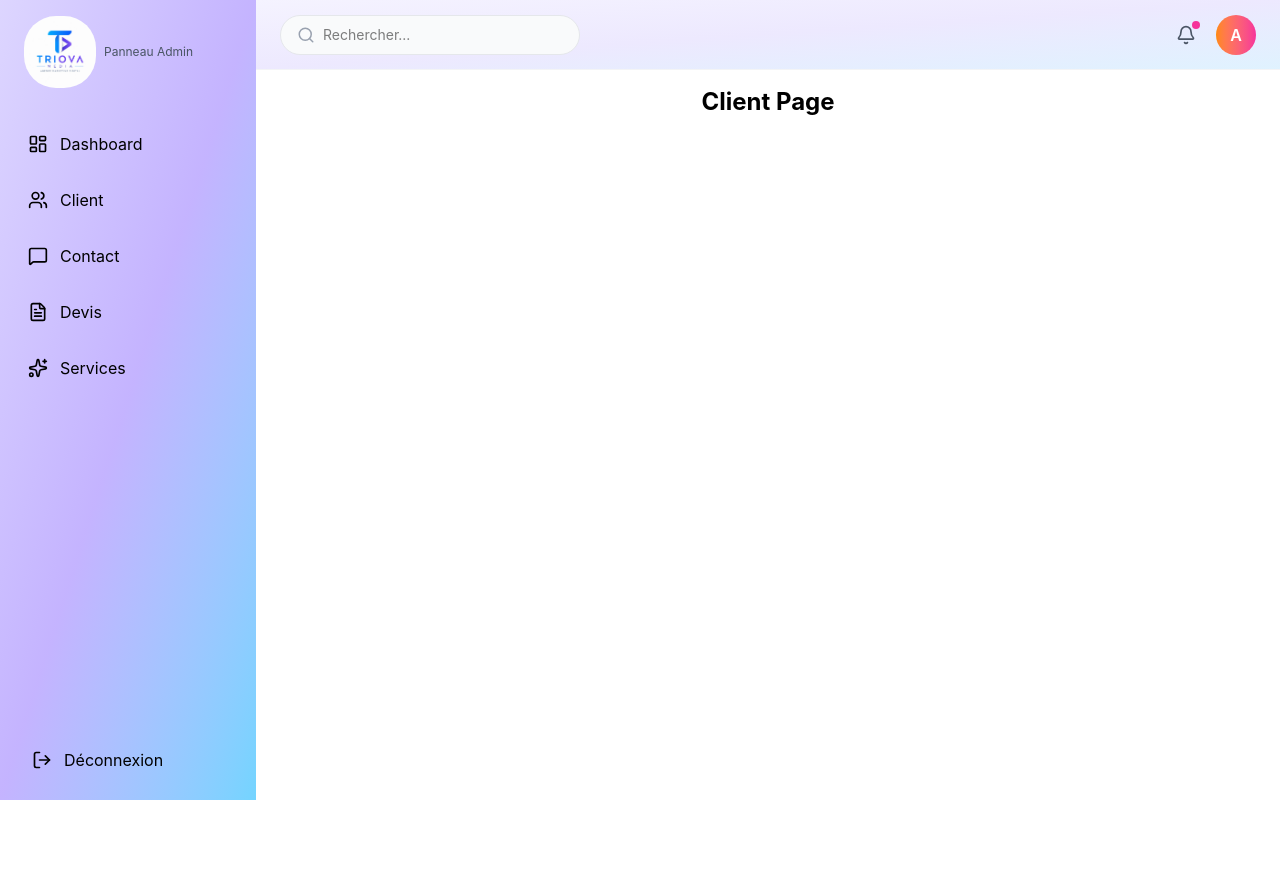
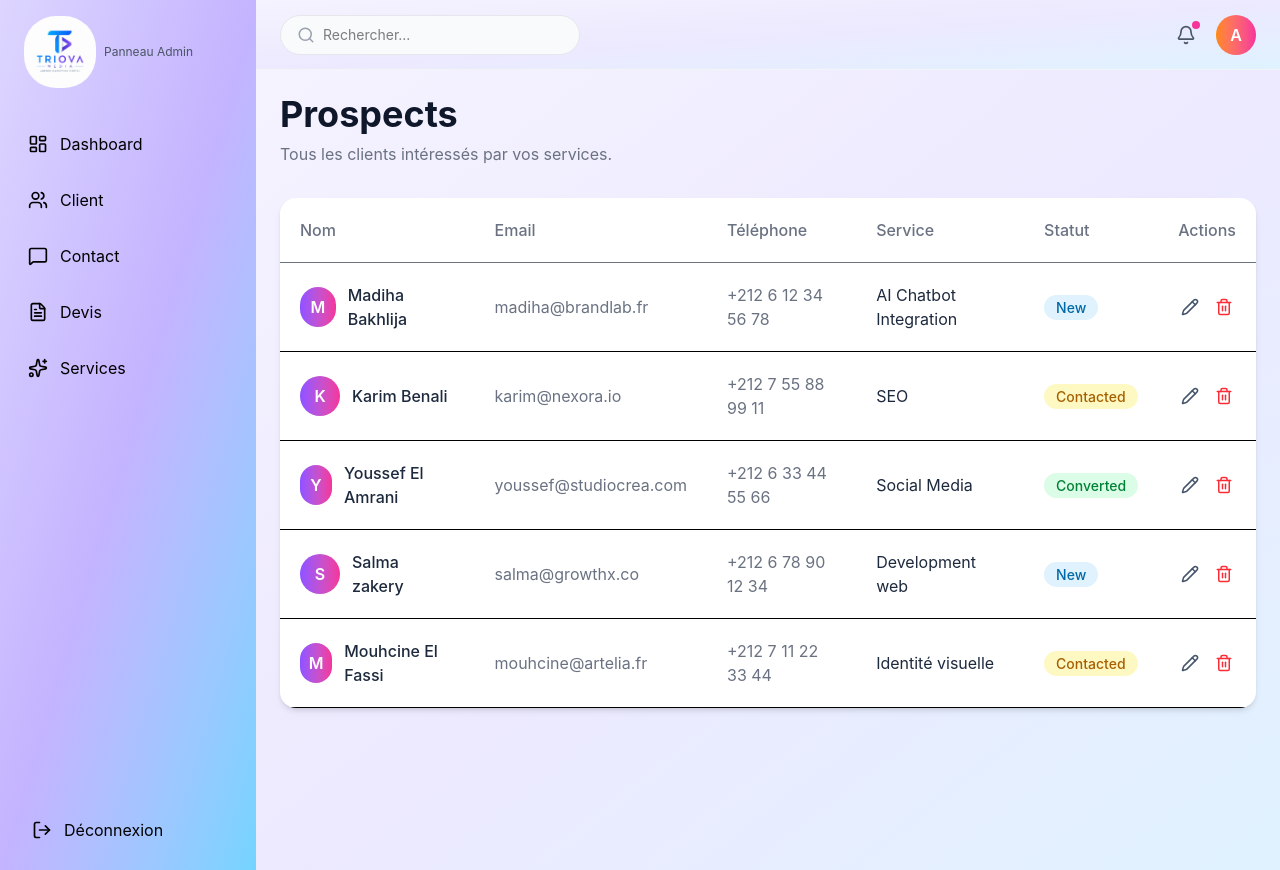
Before and after one commit to younesschalkhane/Triova-Media, a React (Vite) app in the folder frontend/admin/: page /client in a window 1280 px wide. Before the commit the page ends 800 px from the top, so only its background shows below. Built offline with nearby package versions, Linux system fonts and the light colour scheme.

Commit message:
ajoute tabl client

```diff
--- a/frontend/admin/src/Pages/Client/Client.jsx
+++ b/frontend/admin/src/Pages/Client/Client.jsx
@@ -1,11 +1,207 @@
 import React from 'react'
 
-function Client() {
-  return (
-    <div>
-      <h1 className='text-2xl font-bold text-center my-4'>Client Page</h1>
+import { Pencil, Trash2 } from "lucide-react";
+
+ function Client() {
+  const prospects = [
+    {
+      id: 1,
+      name: "Madiha Bakhlija",
+      email: "madiha@brandlab.fr",
+      phone: "+212 6 12 34 56 78",
+      service: "AI Chatbot Integration",
+      status: "New",
+    },
+    {
+      id: 2,
+      name: "Karim Benali",
+      email: "karim@nexora.io",
+      phone: "+212 7 55 88 99 11",
+      service: "SEO ",
+      status: "Contacted",
+    },
+    {
+      id: 3,
+      name: "Youssef El Amrani",
+      email: "youssef@studiocrea.com",
+      phone: "+212 6 33 44 55 66",
+      service: "Social Media",
+      status: "Converted",
+    },
+    {
+      id: 4,
+      name: "Salma zakery",
+      email: "salma@growthx.co",
+      phone: "+212 6 78 90 12 34",
+      service: "Development web",
+      status: "New",
+    },
+    {
+      id: 5,
+      name: "Mouhcine El Fassi",
+      email: "mouhcine@artelia.fr",
+      phone: "+212 7 11 22 33 44",
+      service: "Identité visuelle",
+      status: "Contacted",
+    },
+  ];
+
+  const getStatusStyle = (status) => {
+    switch (status) {
+      case "New":
+        return "bg-sky-100 text-sky-700";
+      case "Contacted":
+        return "bg-yellow-100 text-yellow-700";
+      case "Converted":
+        return "bg-green-100 text-green-700";
+      default:
+        return "bg-gray-100 text-gray-700";
+    }
+  };
+
+
+   return (
+  <div className="min-h-screen bg-gradient-to-br from-violet-50 via-violet-100 to-sky-100 p-4 md:p-6">
+    <h1 className="text-2xl md:text-4xl font-bold text-slate-900">
+      Prospects
+    </h1>
+
+    <p className="text-gray-500 mt-2 mb-8">
+      Tous les clients intéressés par vos services.
+    </p>
+
+    {/* Mobile Cards */}
+    <div className="md:hidden space-y-4">
+      {prospects.map((prospect) => (
+        <div
+          key={prospect.id}
+          className="bg-white rounded-2xl shadow p-4"
+        >
+          <div className="flex items-center gap-3 mb-4">
+            <div className="w-12 h-12 rounded-full bg-gradient-to-r from-violet-500 to-pink-500 flex items-center justify-center text-white font-semibold">
+              {prospect.name.charAt(0)}
+            </div>
+
+            <div>
+              <h3 className="font-semibold text-slate-800">
+                {prospect.name}
+              </h3>
+
+              <p className="text-sm text-gray-500">
+                {prospect.email}
+              </p>
+            </div>
+          </div>
+
+          <div className="space-y-2 text-sm">
+            <p>
+              <span className="font-semibold">Téléphone :</span>{" "}
+              {prospect.phone}
+            </p>
+
+            <p>
+              <span className="font-semibold">Service :</span>{" "}
+              {prospect.service}
+            </p>
+
+            <div className="flex items-center justify-between pt-2">
+              <span
+                className={`px-3 py-1 rounded-full text-xs font-medium ${getStatusStyle(
+                  prospect.status
+                )}`}
+              >
+                {prospect.status}
+              </span>
+
+              <div className="flex gap-4">
+                <button className="text-slate-600 hover:text-violet-600">
+                  <Pencil size={18} />
+                </button>
+
+                <button className="text-red-500 hover:text-red-700">
+                  <Trash2 size={18} />
+                </button>
+              </div>
+            </div>
+          </div>
+        </div>
+      ))}
     </div>
-  )
+
+    {/* Desktop Table */}
+    <div className="hidden md:block bg-white rounded-2xl shadow-md overflow-hidden">
+      <div className="overflow-x-auto">
+        <table className="w-full">
+          <thead>
+            <tr className="border-b text-left text-gray-500">
+              <th className="p-5 font-medium">Nom</th>
+              <th className="p-5 font-medium">Email</th>
+              <th className="p-5 font-medium">Téléphone</th>
+              <th className="p-5 font-medium">Service</th>
+              <th className="p-5 font-medium">Statut</th>
+              <th className="p-5 font-medium text-center">Actions</th>
+            </tr>
+          </thead>
+
+          <tbody>
+            {prospects.map((prospect) => (
+              <tr
+                key={prospect.id}
+                className="border-b hover:bg-gray-50 transition"
+              >
+                <td className="p-5">
+                  <div className="flex items-center gap-3">
+                    <div className="w-10 h-10 rounded-full bg-gradient-to-r from-violet-500 to-pink-500 flex items-center justify-center text-white font-semibold">
+                      {prospect.name.charAt(0)}
+                    </div>
+
+                    <span className="font-medium text-slate-800">
+                      {prospect.name}
+                    </span>
+                  </div>
+                </td>
+
+                <td className="p-5 text-gray-500">
+                  {prospect.email}
+                </td>
+
+                <td className="p-5 text-gray-500">
+                  {prospect.phone}
+                </td>
+
+                <td className="p-5 text-slate-800">
+                  {prospect.service}
+                </td>
+
+                <td className="p-5">
+                  <span
+                    className={`px-3 py-1 rounded-full text-sm font-medium ${getStatusStyle(
+                      prospect.status
+                    )}`}
+                  >
+                    {prospect.status}
+                  </span>
+                </td>
+
+                <td className="p-5">
+                  <div className="flex justify-center gap-4">
+                    <button className="text-slate-600 hover:text-violet-600">
+                      <Pencil size={18} />
+                    </button>
+
+                    <button className="text-red-500 hover:text-red-700">
+                      <Trash2 size={18} />
+                    </button>
+                  </div>
+                </td>
+              </tr>
+            ))}
+          </tbody>
+        </table>
+      </div>
+    </div>
+  </div>
+);
 }
 
 export default Client
--- a/frontend/admin/src/components/Saidebar.jsx
+++ b/frontend/admin/src/components/Saidebar.jsx
@@ -28,7 +28,7 @@ function Saidebar({ openSidebar, setOpenSidebar }) {
       <aside
   className={`
     fixed lg:static top-0 left-0 z-50
-    h-screen w-64 bg-gradient-to-br from-violet-200 via-violet-300 to-sky-300 text-black
+    min-h-screen w-64 bg-gradient-to-br from-violet-200 via-violet-300 to-sky-300 text-black
     transform transition-transform duration-300
     flex flex-col
     ${openSidebar ? "translate-x-0" : "-translate-x-full"}
```
